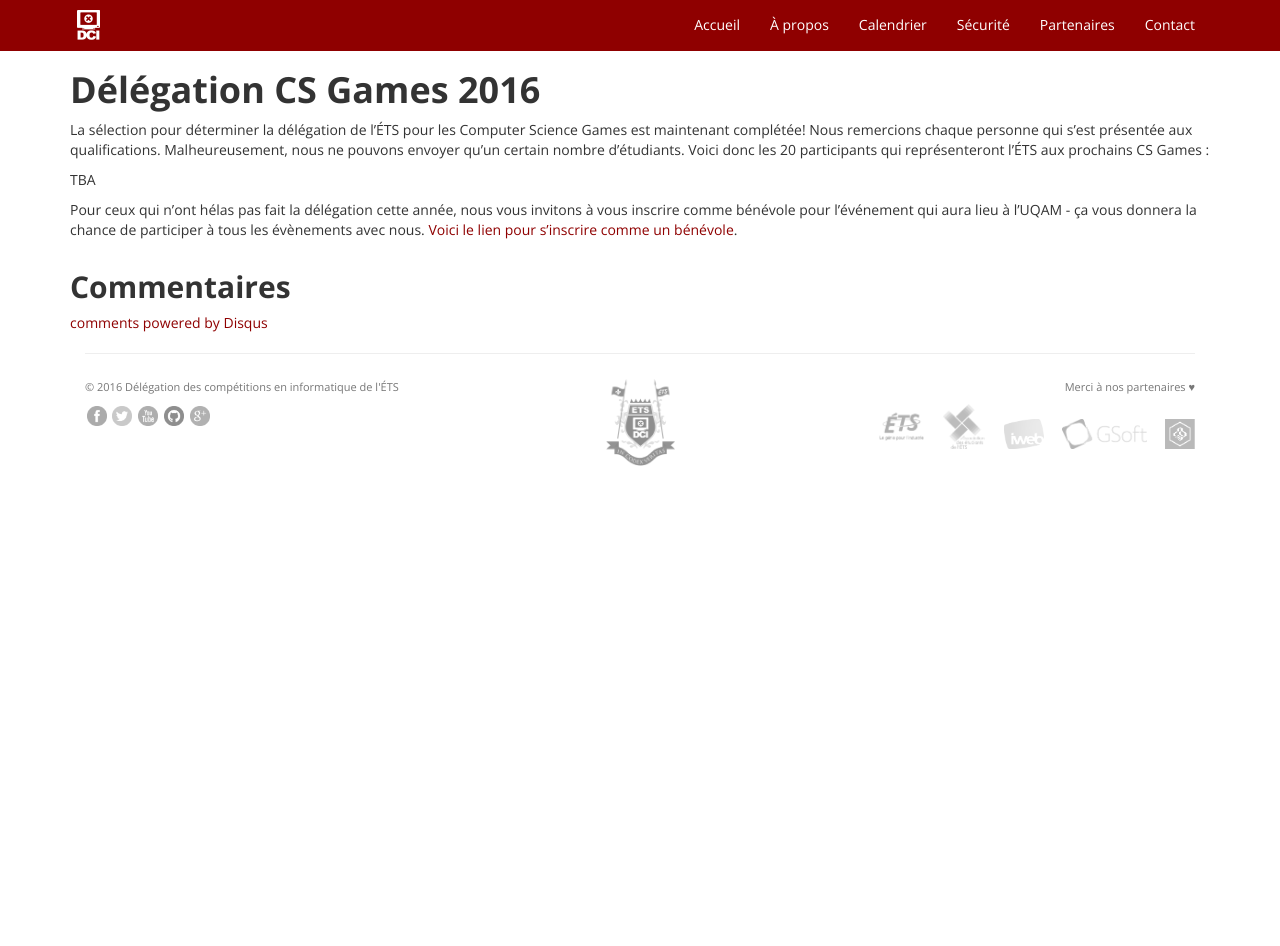
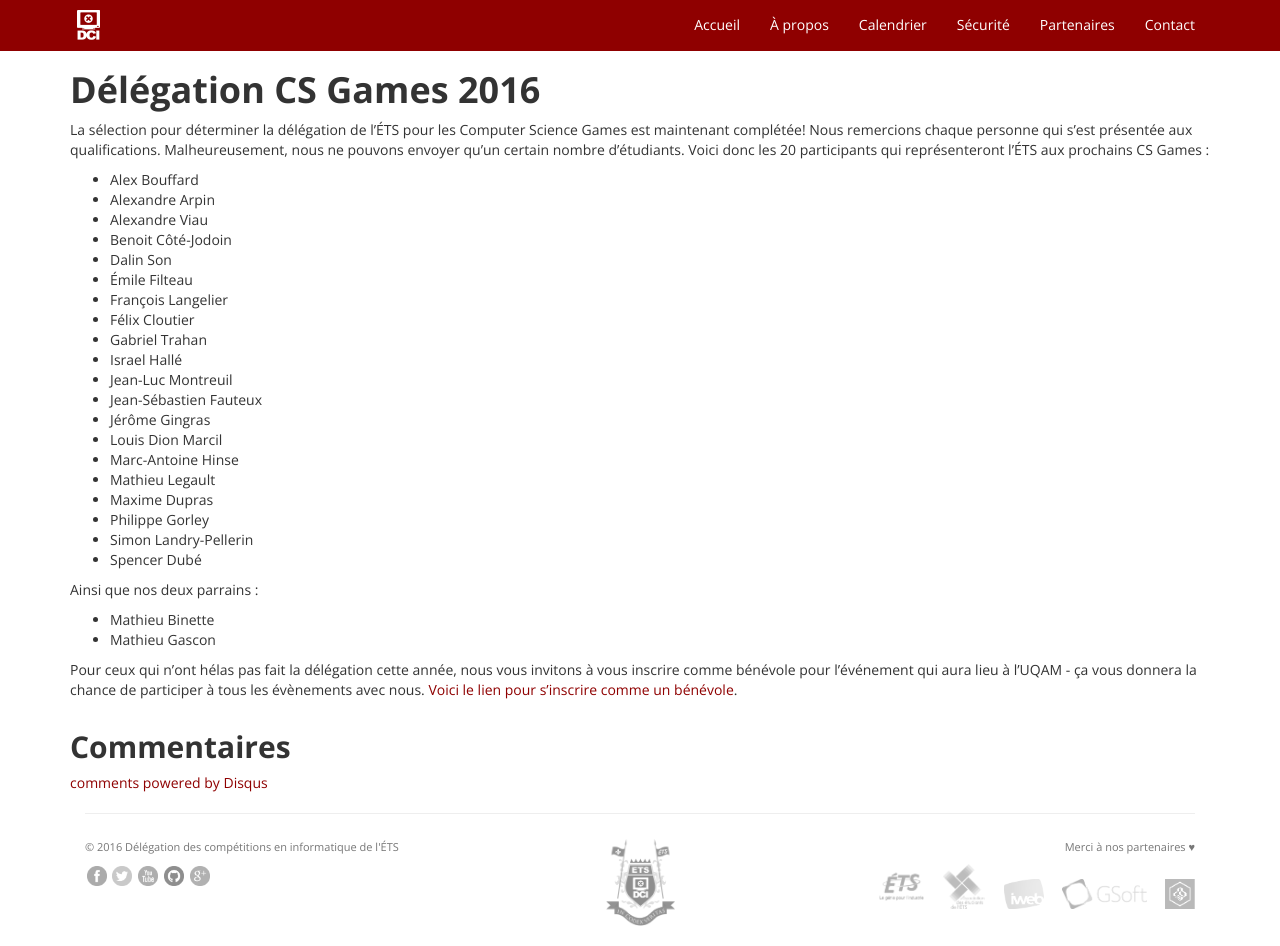
Before and after one commit to dciets/dciets.github.io, a Jekyll site: the page built from news/_posts/2016-02-05-delegation-cs-games-2016.markdown, in a window 1280 px wide and 946 px high. Built offline with Jekyll 4.4.1, drawn with Linux system fonts in a browser that asks for light colours; Markdown is read by kramdown in place of the engine named in the settings; comment, search, counter and statistics services are not loaded.

Commit message:
Ajout des délégués pour CSG 2016

```diff
--- a/news/_posts/2016-02-05-delegation-cs-games-2016.markdown
+++ b/news/_posts/2016-02-05-delegation-cs-games-2016.markdown
@@ -6,6 +6,30 @@ date: 2016-02-05 10:00:00
 
 La sélection pour déterminer la délégation de l’ÉTS pour les Computer Science Games est maintenant complétée! Nous remercions chaque personne qui s’est présentée aux qualifications. Malheureusement, nous ne pouvons envoyer qu’un certain nombre d’étudiants. Voici donc les 20 participants qui représenteront l’ÉTS aux prochains CS Games :
 
-TBA
+ * Alex Bouffard
+ * Alexandre Arpin
+ * Alexandre Viau
+ * Benoit Côté-Jodoin
+ * Dalin Son
+ * Émile Filteau
+ * François Langelier
+ * Félix Cloutier
+ * Gabriel Trahan
+ * Israel Hallé
+ * Jean-Luc Montreuil
+ * Jean-Sébastien Fauteux
+ * Jérôme Gingras
+ * Louis Dion Marcil
+ * Marc-Antoine Hinse
+ * Mathieu Legault
+ * Maxime Dupras
+ * Philippe Gorley
+ * Simon Landry-Pellerin
+ * Spencer Dubé
+
+Ainsi que nos deux parrains :
+
+* Mathieu Binette
+* Mathieu Gascon
 
 Pour ceux qui n'ont hélas pas fait la délégation cette année, nous vous invitons à vous inscrire comme bénévole pour l’événement qui aura lieu à l'UQAM - ça vous donnera la chance de participer à tous les évènements avec nous. [Voici le lien pour s'inscrire comme un bénévole](https://goo.gl/lUlGZH).
```
